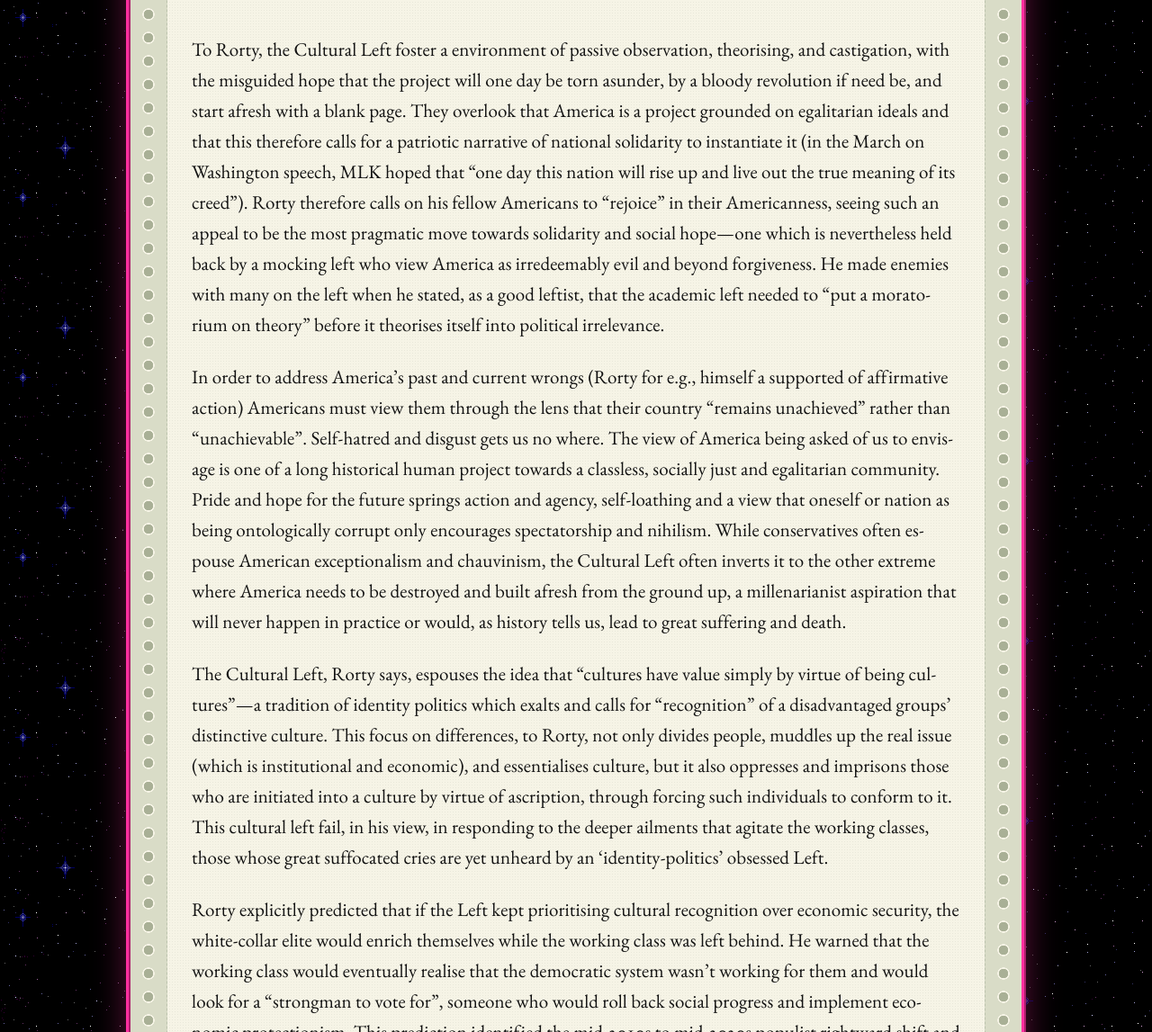
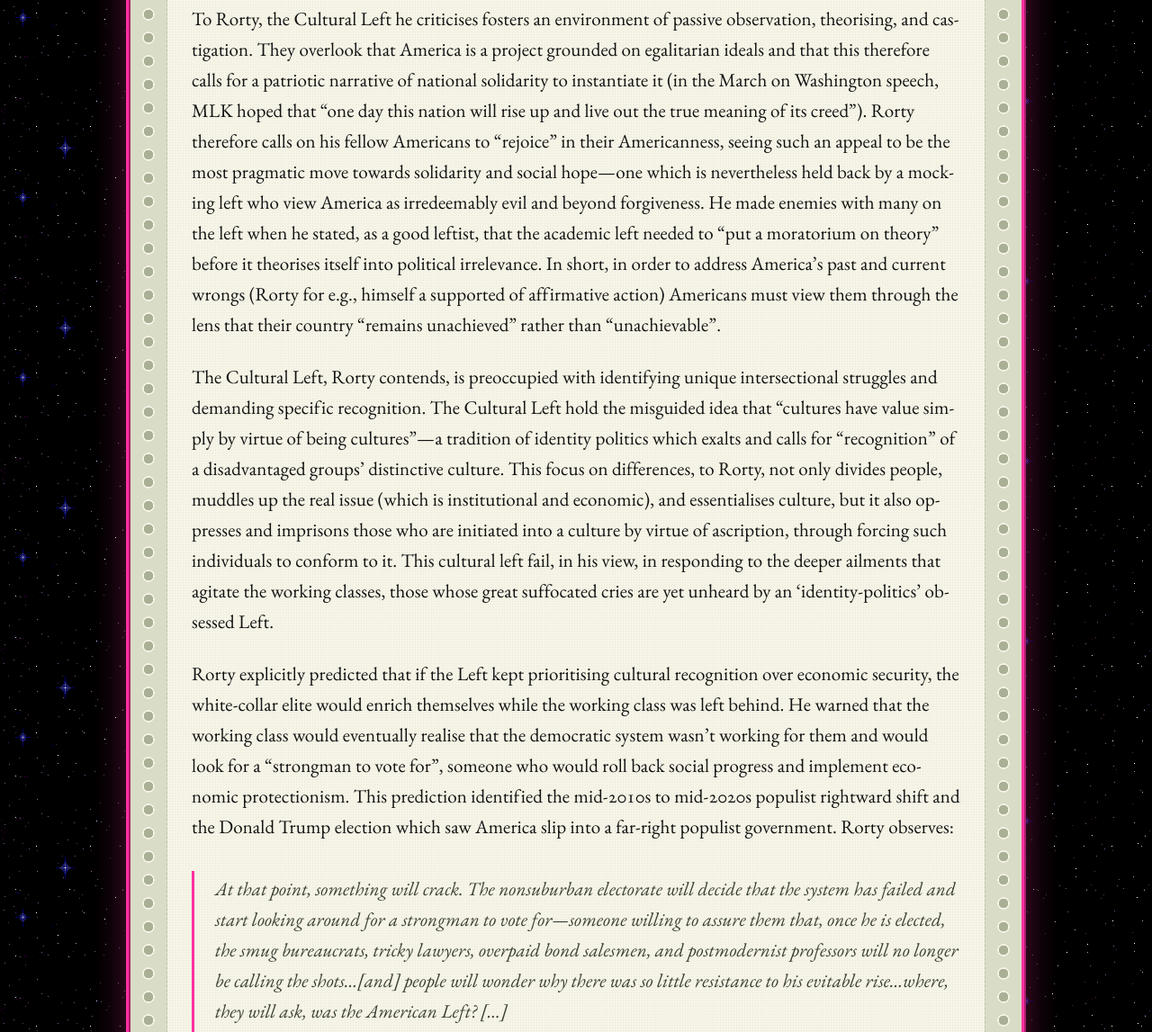
Before and after one commit to Catofminerva/Catofminerva.github.io, a Jekyll site: the page built from _posts/2020-04-13-rorty.md, in a window 1280 px wide and 1400 px high, scrolled down 5567 px, cut to the strip 253-1400 px from the top of the window. Shown: the whole strip at 90% size. Built offline with Jekyll 4.4.1, drawn with Linux system fonts in a browser that asks for light colours; comment, search, counter and statistics services are not loaded; some of the changed text lies outside the part shown.

Commit message:
Update 2020-04-13-rorty.md

```diff
--- a/_posts/2020-04-13-rorty.md
+++ b/_posts/2020-04-13-rorty.md
@@ -20,7 +20,7 @@
 
 *Achieving Our Country* is a series of lectures delivered by American Pragmatist philosopher Richard Rorty in 1997, in which he reflects on American Leftism in the past century. In one of the lectures, *American National Pride: Whitman and Dewey*, Rorty laments the state of the American Left of his time and its apparent abandonment of early Leftist ideals pertaining to hope and patriotism (the old-school, FDR New Deal, labor-union left), which, he says, have been substituted by excessive and abstract theorising, self-hatred, and resigned nihilism. He contends that the academic Left has turned its back on "real leftist politics" to indulge in esoteric cultural and identity pursuits from the comfort of their ivory towers, content with passively condemning "the system," "capitalism," "neoliberalism," and "neocolonialism," rather than proposing tangible, specific social policies to alleviate human suffering.
 
-"The old reformist Left", we are informed, is a patriotic American Left inspired by the likes of John Dewey and Walt Whitman, espousing a rhetoric of commonality and solidarity rather the preoccupation with differences; preoccupation with identifying unique intersectional struggles and demanding specific recognition. This old Left admits the constructive nature of national identity while nevertheless understanding its utility for solidarity and a basis from which to appeal to justice (“fellow Americans”). The old Left found it politically expedient to use passé clichés such as "I don't see colour; I only see you as an American", not as a way to hand-wave current injustices or elide the fact that such colour blindness does not currently exist, but as a way to appeal “as Martin Luther King did, to the whites’ sense of justice to their fellow Americans”, instead of preaching that whites and blacks have separate cultural identities and not the same, American, one.
+"The old reformist Left", we are informed, is a patriotic American Left inspired by the likes of John Dewey and Walt Whitman, espousing a rhetoric of commonality and solidarity rather the preoccupation with differences. This old Left admits the constructive nature of national identity while nevertheless understanding its utility for solidarity and a basis from which to appeal to justice (“fellow Americans”). The old Left found it politically expedient to use passé clichés such as "I don't see colour; I only see you as an American", not as a way to hand-wave current injustices or elide the fact that such colour blindness does not currently exist, but as a way to appeal “as Martin Luther King did, to the whites’ sense of justice to their fellow Americans”, instead of preaching that whites and blacks have separate cultural identities and not the same, American, one.
 
 A lot of Rorty's beliefs on this, I suspect, were influenced by his philosophical work elsewhere. The idea is that, national identity *is* a myth; it is not meant to be a description of something waiting out there to be rationally discovered and dissected. “Reason,” writes Rorty, “can only follow paths that the imagination has first broken” (in this he echoes Dewey, who wrote that “Imagination is the chief instrument of the good"). We are made not one iota worse off by knowing that national identity is a mythical construction. What remains to be asked is what kind of myth we want it to be and, by extension, what kind of people we want to become, since national narratives give us murky reminders and summaries of the considerations we care about, what sorts of things people like *us* do.
 
@@ -40,11 +40,9 @@
   <iframe src="https://www.youtube-nocookie.com/embed/32l3sTFRFX8?rel=0&autoplay=0&showinfo=0&enablejsapi=0" width="728" height="409" frameborder="0" loading="lazy" allow="autoplay; fullscreen" allowfullscreen></iframe>
 </div>
 
-To Rorty, the Cultural Left foster a environment of passive observation, theorising, and castigation, with the misguided hope that the project will one day be torn asunder, by a bloody revolution if need be, and start afresh with a blank page. They overlook that America is a project grounded on egalitarian ideals and that this therefore calls for a patriotic narrative of national solidarity to instantiate it (in the March on Washington speech, MLK hoped that “one day this nation will rise up and live out the true meaning of its creed”). Rorty therefore calls on his fellow Americans to “rejoice” in their Americanness, seeing such an appeal to be the most pragmatic move towards solidarity and social hope—one which is nevertheless held back by a mocking left who view America as irredeemably evil and beyond forgiveness. He made enemies with many on the left when he stated, as a good leftist, that the academic left needed to “put a moratorium on theory” before it theorises itself into political irrelevance.
+To Rorty, the Cultural Left he criticises fosters an environment of passive observation, theorising, and castigation. They overlook that America is a project grounded on egalitarian ideals and that this therefore calls for a patriotic narrative of national solidarity to instantiate it (in the March on Washington speech, MLK hoped that “one day this nation will rise up and live out the true meaning of its creed”). Rorty therefore calls on his fellow Americans to “rejoice” in their Americanness, seeing such an appeal to be the most pragmatic move towards solidarity and social hope—one which is nevertheless held back by a mocking left who view America as irredeemably evil and beyond forgiveness. He made enemies with many on the left when he stated, as a good leftist, that the academic left needed to “put a moratorium on theory” before it theorises itself into political irrelevance. In short, in order to address America's past and current wrongs (Rorty for e.g., himself a supported of affirmative action) Americans must view them through the lens that their country “remains unachieved” rather than “unachievable”.
 
-In order to address America's past and current wrongs (Rorty for e.g., himself a supported of affirmative action) Americans must view them through the lens that their country “remains unachieved” rather than “unachievable”. Self-hatred and disgust gets us no where. The view of America being asked of us to envisage is one of a long historical human project towards a classless, socially just and egalitarian community. Pride and hope for the future springs action and agency, self-loathing and a view that oneself or nation as being ontologically corrupt only encourages spectatorship and nihilism. While conservatives often espouse American exceptionalism and chauvinism, the Cultural Left often inverts it to the other extreme where America needs to be destroyed and built afresh from the ground up, a millenarianist aspiration that will never happen in practice or would, as history tells us, lead to great suffering and death.
-
-The Cultural Left, Rorty says, espouses the idea that "cultures have value simply by virtue of being cultures"—a tradition of identity politics which exalts and calls for "recognition" of a disadvantaged groups' distinctive culture. This focus on differences, to Rorty, not only divides people, muddles up the real issue (which is institutional and economic), and essentialises culture, but it also oppresses and imprisons those who are initiated into a culture by virtue of ascription, through forcing such individuals to conform to it. This cultural left fail, in his view, in responding to the deeper ailments that agitate the working classes, those whose great suffocated cries are yet unheard by an 'identity-politics' obsessed Left.
+The Cultural Left, Rorty contends, is preoccupied with identifying unique intersectional struggles and demanding specific recognition. The Cultural Left hold the misguided idea that "cultures have value simply by virtue of being cultures"—a tradition of identity politics which exalts and calls for "recognition" of a disadvantaged groups' distinctive culture. This focus on differences, to Rorty, not only divides people, muddles up the real issue (which is institutional and economic), and essentialises culture, but it also oppresses and imprisons those who are initiated into a culture by virtue of ascription, through forcing such individuals to conform to it. This cultural left fail, in his view, in responding to the deeper ailments that agitate the working classes, those whose great suffocated cries are yet unheard by an 'identity-politics' obsessed Left.
 
 Rorty explicitly predicted that if the Left kept prioritising cultural recognition over economic security, the white-collar elite would enrich themselves while the working class was left behind. He warned that the working class would eventually realise that the democratic system wasn't working for them and would look for a "strongman to vote for", someone who would roll back social progress and implement economic protectionism. This prediction identified the mid-2010s to mid-2020s populist rightward shift and the Donald Trump election which saw America slip into a far-right populist government. Rorty observes:
 
```
